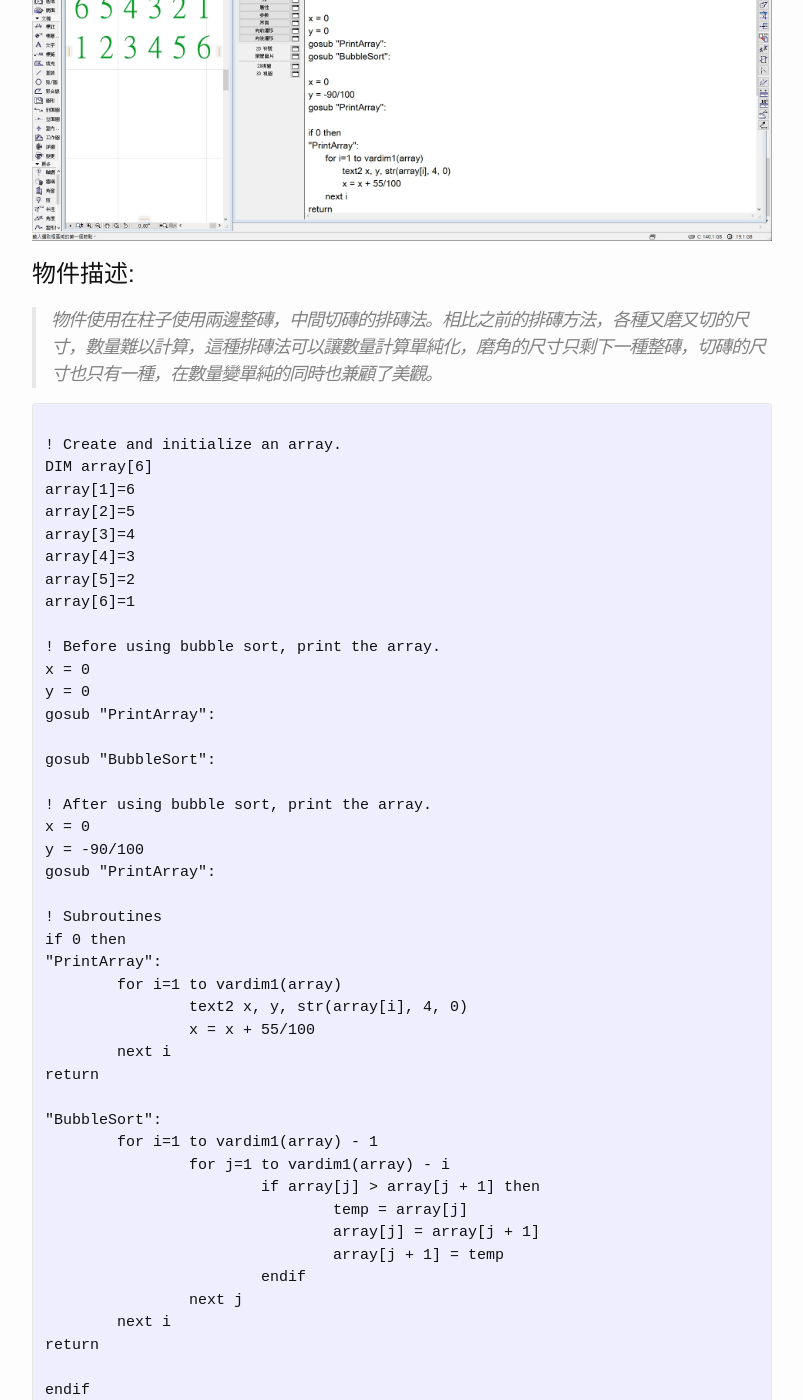
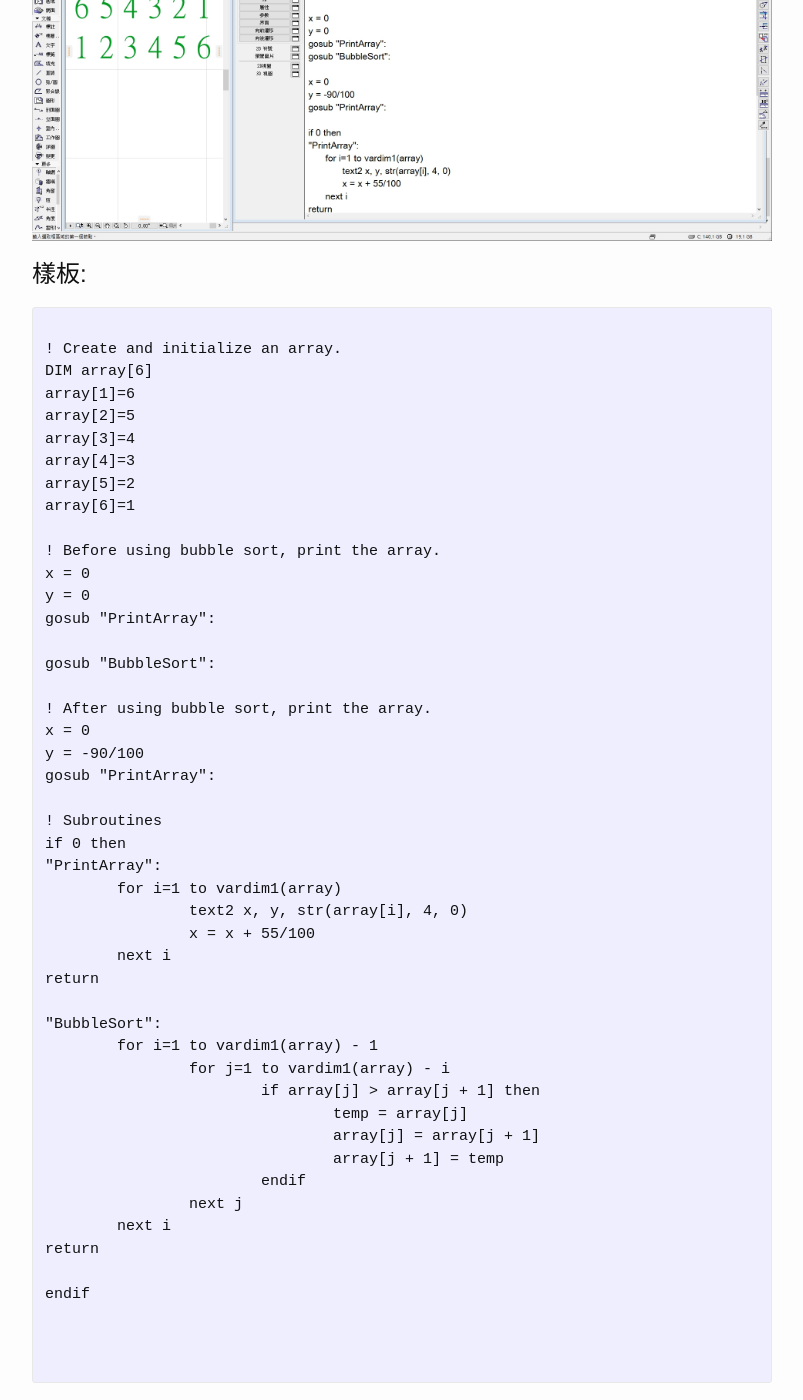
Before and after one commit to Sheng-Zhang/Sheng-Zhang.github.io, a Jekyll site: the page built from _posts/2017-09-25-ArchiCAD-GDL-Bubble-Sort.markdown, in a window 1280 px wide and 1400 px high, scrolled down 448 px. Shown: the whole window, without its empty margins (238-1041 px from the left). Built offline with Jekyll 4.4.1, drawn with Linux system fonts in a browser that asks for light colours.

Commit message:
delete unnecessary part

```diff
--- a/_posts/2017-09-25-ArchiCAD-GDL-Bubble-Sort.markdown
+++ b/_posts/2017-09-25-ArchiCAD-GDL-Bubble-Sort.markdown
@@ -7,9 +7,7 @@ categories: jekyll update
 
 ![泡沫排序法](/assets/Algorithm/Bubble Sort/Bubble Sort.jpg)
 
-# 物件描述:
-> 物件使用在柱子使用兩邊整磚，中間切磚的排磚法。相比之前的排磚方法，各種又磨又切的尺寸，數量難以計算，這種排磚法可以讓數量計算單純化，磨角的尺寸只剩下一種整磚，切磚的尺寸也只有一種，在數量變單純的同時也兼顧了美觀。
-
+# 樣板:
 <pre>
 <code>
 ! Create and initialize an array.
@@ -60,8 +58,7 @@ endif
 </code>
 </pre>
 
-# 依寬度自動排列磁磚:
-![自動排列](/assets/ColumnTileWork/ColumnTileworkAutoArrangement.jpg)
+
 
 
 
```
